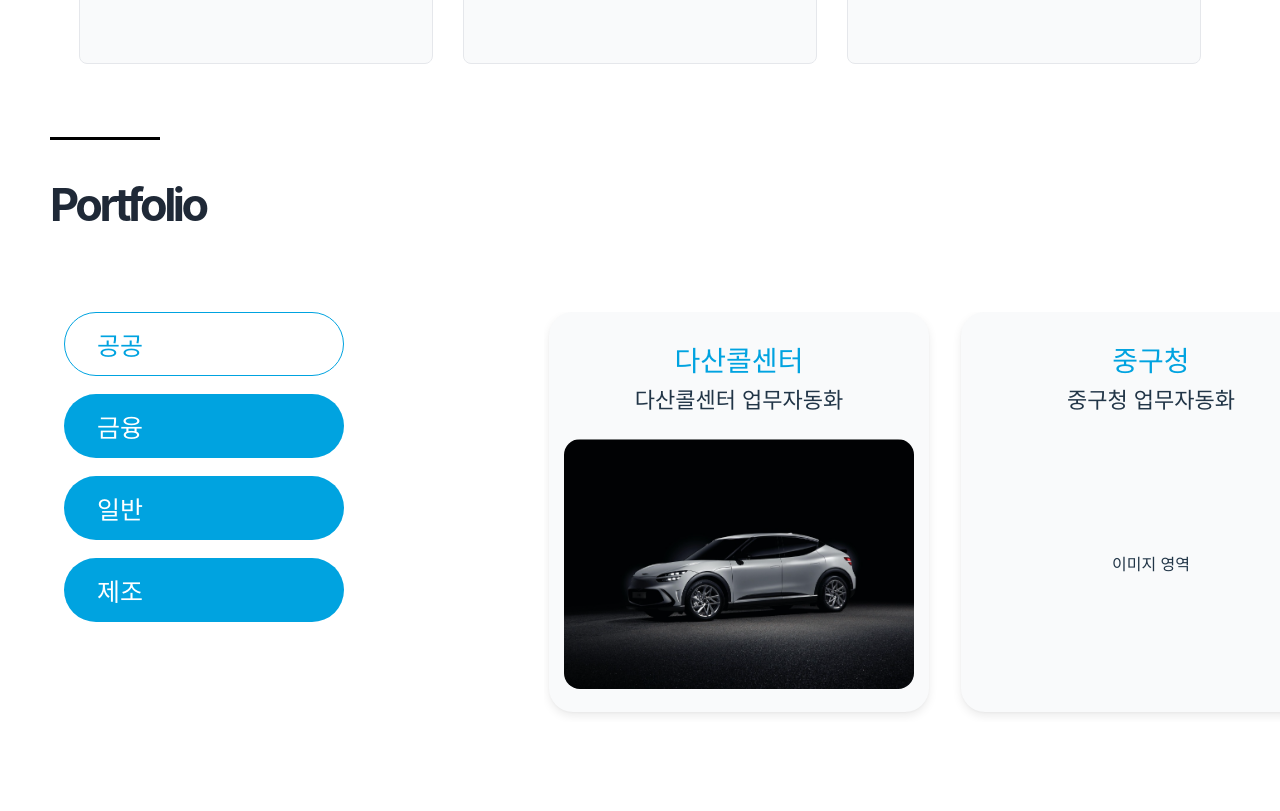
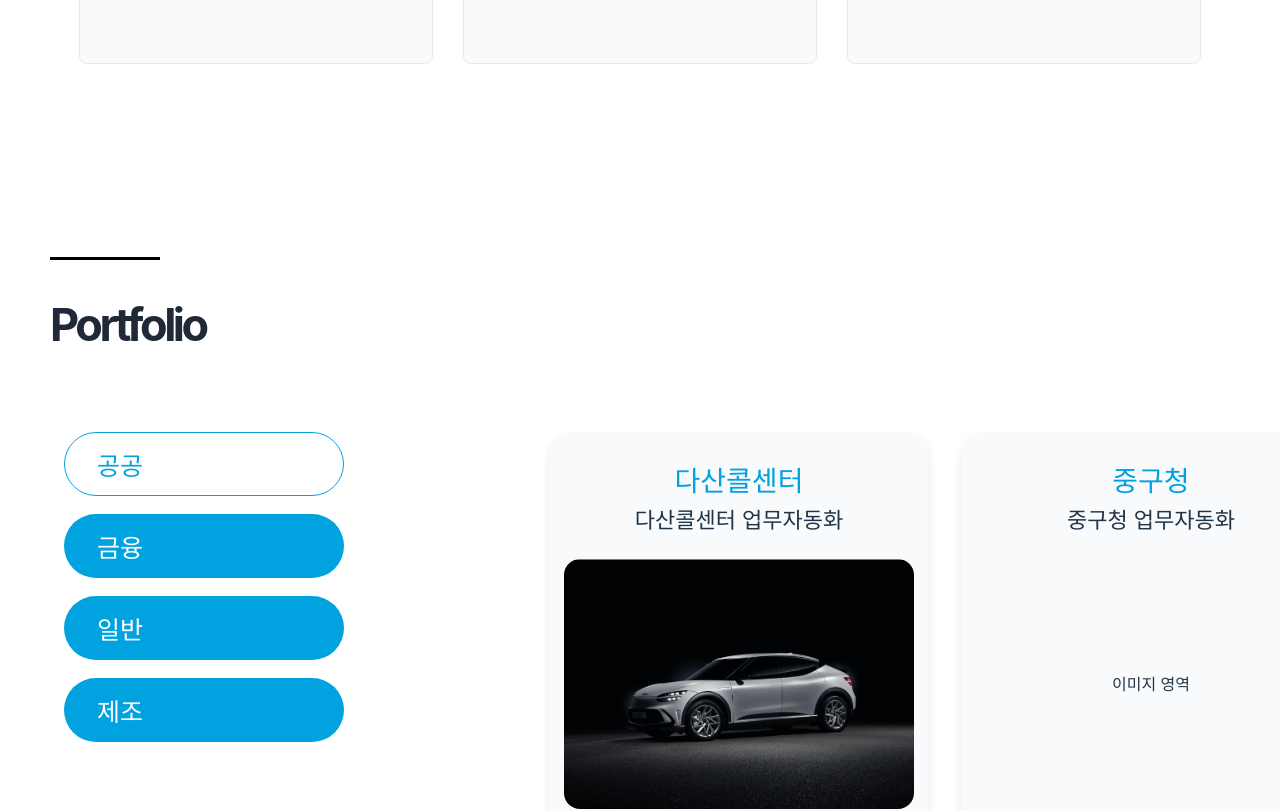
Before and after one commit to onexhana/nimbustech_website, a React (Vite) app: page /portfolio in a window 1280 px wide. Shown: the part 2020-2831 px from the top of the page. Built offline with nearby package versions, Linux system fonts and the light colour scheme; a web font is replaced by a local one.

Commit message:
feat: 위 여백 고정

```diff
--- a/src/components/Portfolio/PortfolioSection.tsx
+++ b/src/components/Portfolio/PortfolioSection.tsx
@@ -12,7 +12,7 @@ export default function PortfolioSection() {
   return (
     <div className="w-full">
       {/* 포트폴리오 메인 섹션 */}
-      <div className="pt-[0px] pl-16 pr-12 pb-24 bg-white">
+      <div className="pt-[120px] pl-16 pr-12 pb-24 bg-white">
         {/* Portfolio 페이지 제목 */}
         <div className="max-w-7xl mx-auto">
           {/* 검은 실선 */}
```
